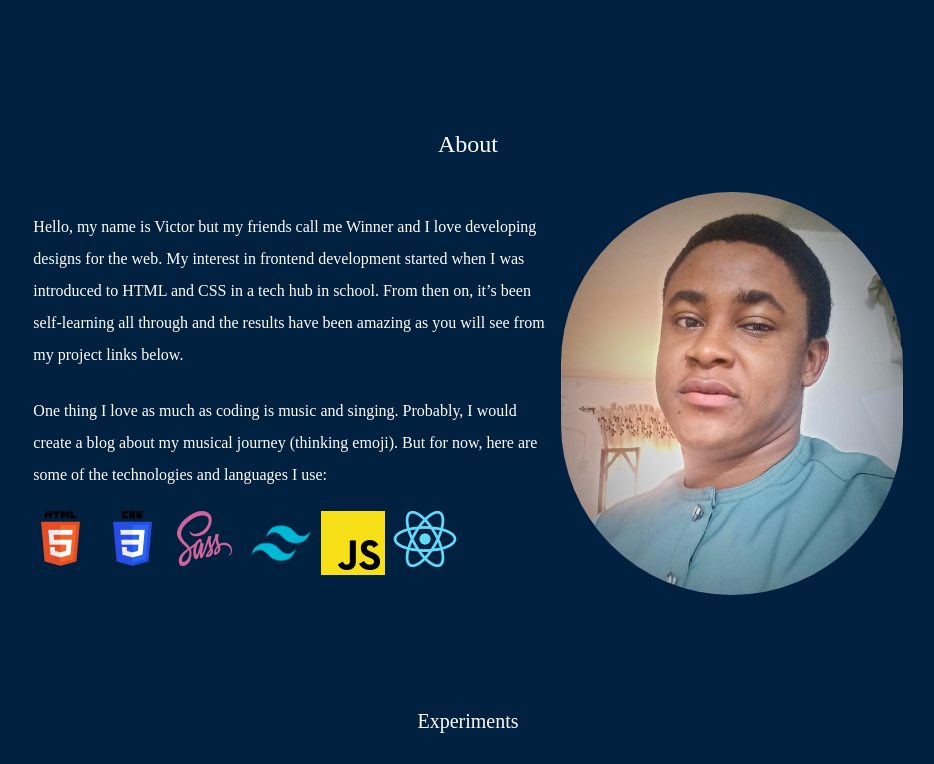
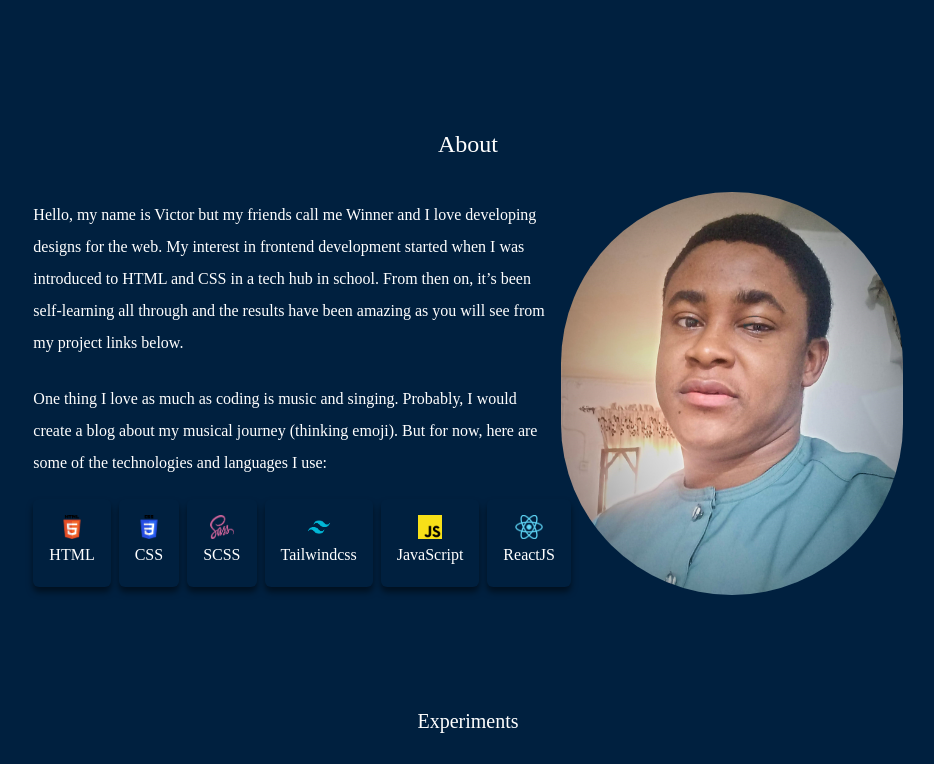
Before and after one commit to Vicwin13/portfolio, a website: page public/index.html in a window 1280 px wide. Shown: the part 1240-2004 px from the top of the page, without its empty margins (172-1106 px from the left). Drawn offline with Linux system fonts and the light colour scheme; a web font is replaced by a local one.

Commit message:
moving ahead

```diff
--- a/package.json
+++ b/package.json
@@ -20,5 +20,8 @@
     "url": "https://github.com/Vicwin13/portfolio/issues"
   },
   "homepage": "https://github.com/Vicwin13/portfolio#readme",
-  "keywords": []
+  "keywords": [],
+  "devDependencies": {
+    "@kamona/tailwindcss-perspective": "^0.1.1"
+  }
 }
--- a/public/index.html
+++ b/public/index.html
@@ -126,7 +126,7 @@
                 </div>
             </div>
 
-            <div class="mt-48">
+            <section class="mt-48">
                 <h1 class="text-center">About</h1>
             <div class="flex mt-8 flex-col md:flex-row items-center justify-center gap-4">
                 <div class="md:w-1/2 leading-loose">
@@ -145,24 +145,30 @@
                         But for now, here are some of the technologies and languages I use:
                     </p>
                     <div class="flex mt-5 gap-2">
-                        <div class="logo">
-                            <img src="./images/html-5-svgrepo-com.png" alt="html logo"/>
+                        <div class="logo ">
+                            <img class="reduce" src="./images/html-5-svgrepo-com.png" alt="html logo"/>
+                            <p>HTML</p>
                         </div>
 
                         <div class="logo ">
-                            <img src="./images/css-3-svgrepo-com.png" alt="css3 logo"/>
+                            <img  class="reduce"src="./images/css-3-svgrepo-com.png" alt="css3 logo"/>
+                            <p>CSS</p>
                         </div>
                         <div class="logo">
-                            <img src="./images/sass-1 1.png" alt="Sass logo"/>
+                            <img  class="reduce"src="./images/sass-1 1.png" alt="Sass logo"/>
+                            <p>SCSS</p>
                         </div>
                         <div class="logo">
-                            <img src="./images/Tailwind_CSS_Logo.svg.png" alt="Tailwind_CSS_Logo"/>
+                            <img  class="reduce"src="./images/Tailwind_CSS_Logo.svg.png" alt="Tailwind_CSS_Logo"/>
+                            <p>Tailwindcss</p>
                         </div>
                         <div class="logo">
-                            <img src="./images/JavaScript_logo_2.svg.png" alt="JavaScript_logo"/>
+                            <img class="reduce" src="./images/JavaScript_logo_2.svg.png" alt="JavaScript_logo"/>
+                            <p>JavaScript</p>
                         </div>
                         <div class="logo">
-                            <img src="./images/React-icon.svg.png" alt="React Logo"/>
+                            <img  class="reduce"src="./images/React-icon.svg.png" alt="React Logo"/>
+                            <p>ReactJS</p>
                         </div>
                     </div>
                 </div>
@@ -171,13 +177,13 @@
                     <img class="" src="./images/Vict.jpg" alt="Victor Nwimo"/>
                 </div>
             </div>
-            </div>
+            </section>
 
-            <div>
+            <section>
                 <h2 class="mt-28 text-center"> Experiments</h2>
 
 
-                <div class="grid grid-cols-1 md:grid-cols-2 lg:grid-cols-3 place-items-center h-full mt-8 gap-8 ">
+                <div class="grid grid-cols-2 lg:grid-cols-3 place-items-center h-full mt-8 gap-8 ">
 
                 <div class="border-covering">
                     <div class="h-full bg-cover bg-no-repeat bg-[url('./images/port1.avif')]">
@@ -253,7 +259,7 @@
                 </div>
 
             </div>
-            </div>
+            </section>
 
             <div class="h-96 mt-44 mb-16 leading-loose mx-auto relative  md:w-1/2 text-center ">
                 <h1 class="text-3xl md:text-5xl py-8">Get in Touch</h1>
@@ -276,5 +282,7 @@
             </div>
 
         </div>
+
+        <script src="./script.js"></script>
     </body>
 </html>
--- a/src/styles.css
+++ b/src/styles.css
@@ -27,7 +27,11 @@
 }
 
 .logo {
-    @apply w-16;
+    @apply max-w-xs bg-darkBlue text-center p-4 h-2/4 rounded-md drop-shadow-3xl flex flex-col items-center;
+}
+
+.reduce {
+    @apply max-h-6;
 }
 
 .images {
--- a/tailwind.config.js
+++ b/tailwind.config.js
@@ -1,5 +1,6 @@
 /** @type {import('tailwindcss').Config} */
 module.exports = {
+  mode: 'jit',
   content: ["./public/index.html"],
   theme: {
     extend: {
@@ -46,7 +47,12 @@ module.exports = {
       backgroundImage: {
         curve1: "url('./public/images/curve_left.png')",
       },
+      dropShadow :{
+        '3xl': '0 5px 3px rgba(0,0,0,.5)',
+      }
     },
   },
-  plugins: [],
+  plugins: [
+     require('@kamona/tailwindcss-perspective'),
+  ],
 };
```
Also changed, not shown: public/script.js (added), public/styles.css, 1 other file.
